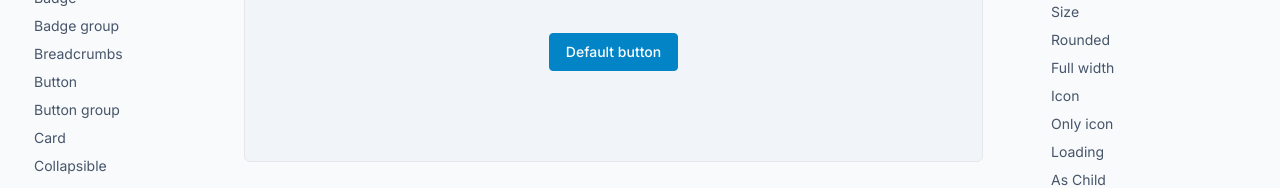
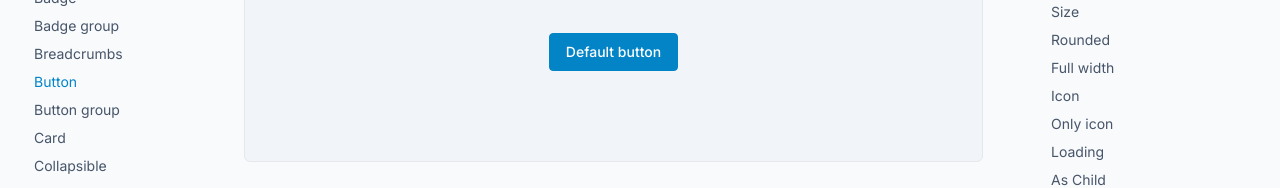
Before and after one commit to MidoDomy/SpacelessUI, a Next.js app: page /docs/components/button in a window 1280 px wide. Shown: the part 347-535 px from the top of the page. Built offline with nearby package versions, Linux system fonts and the light colour scheme.

Commit message:
Aside navigation active

```diff
--- a/app/docs/layout.tsx
+++ b/app/docs/layout.tsx
@@ -1,3 +1,8 @@
+'use client'
+
+import { useEffect } from 'react'
+import { usePathname } from 'next/navigation'
+
 import {
   AsideNavigation,
   AsideNavigationGroup,
@@ -10,6 +15,8 @@ export default function DashboardLayout({
 }: {
   children: React.ReactNode
 }) {
+  const pathname = usePathname()
+
   const components = [
     { name: 'Accordion', url: 'accordion' },
     { name: 'Alert', url: 'alert' },
@@ -46,7 +53,11 @@ export default function DashboardLayout({
             <AsideNavigationGroupTitle> Components </AsideNavigationGroupTitle>
 
             {components.map((component) => (
-              <AsideNavigationLink href={`/docs/components/${component.url}`}>
+              <AsideNavigationLink
+                active={pathname.split("/").pop() == component.url}
+                href={`/docs/components/${component.url}`}
+                key={component.name}
+              >
                 {component.name}
               </AsideNavigationLink>
             ))}
--- a/components/ui/aside-navigation.tsx
+++ b/components/ui/aside-navigation.tsx
@@ -54,8 +54,8 @@ const AsideNavigationLink = React.forwardRef<
   <a
     ref={ref}
     className={cn(
-      'mb-1 last:mb-0 p-0.5 text-sm text-muted hover:underline active:text-primary-700',
-      active ? 'text-primary-700' : 'hover:text-muted',
+      'mb-1 last:mb-0 p-0.5 text-sm hover:underline active:text-primary-700',
+      active ? 'text-primary-600' : 'text-muted hover:text-muted',
       className,
     )}
     {...props}
```
